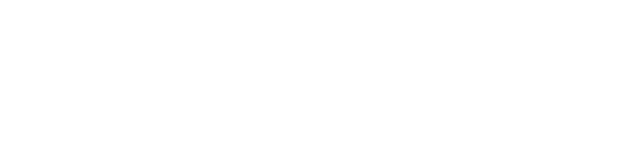
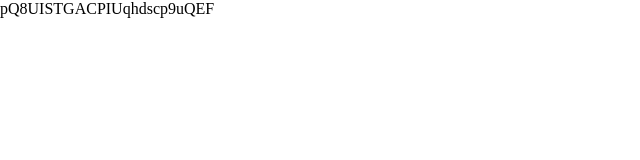
Before and after one commit to FungusSchool/Project1, a plain HTML site: page index.html in a window 1280 px wide. Shown: the whole page, without its empty margins (0-640 px from the left). Drawn offline with Linux system fonts and the light colour scheme.

Commit message:
added css

```diff
--- a/index.html
+++ b/index.html
@@ -4,9 +4,10 @@
     <meta charset="UTF-8">
     <meta http-equiv="X-UA-Compatible" content="IE=edge">
     <meta name="viewport" content="width=device-width, initial-scale=1.0">
+    <link rel="stylesheet" href="style.css">
     <title>Document</title>
 </head>
 <body>
-
+    pQ8UISTGACPIUqhdscp9uQEF
 </body>
 </html>
--- /dev/null
+++ b/style.css
@@ -0,0 +1,5 @@
+*{
+    margin: 0px;
+    padding: 0px;
+    box-sizing: border-box;
+}
```
